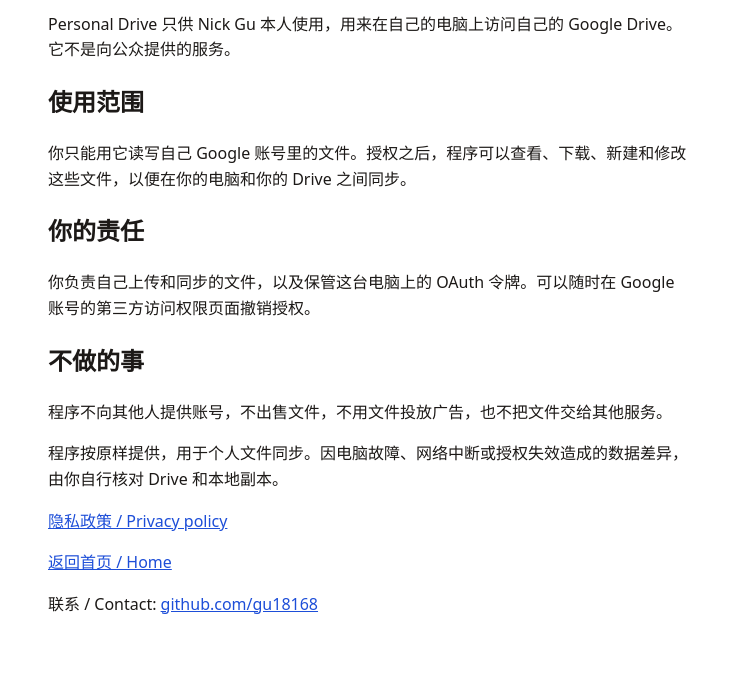
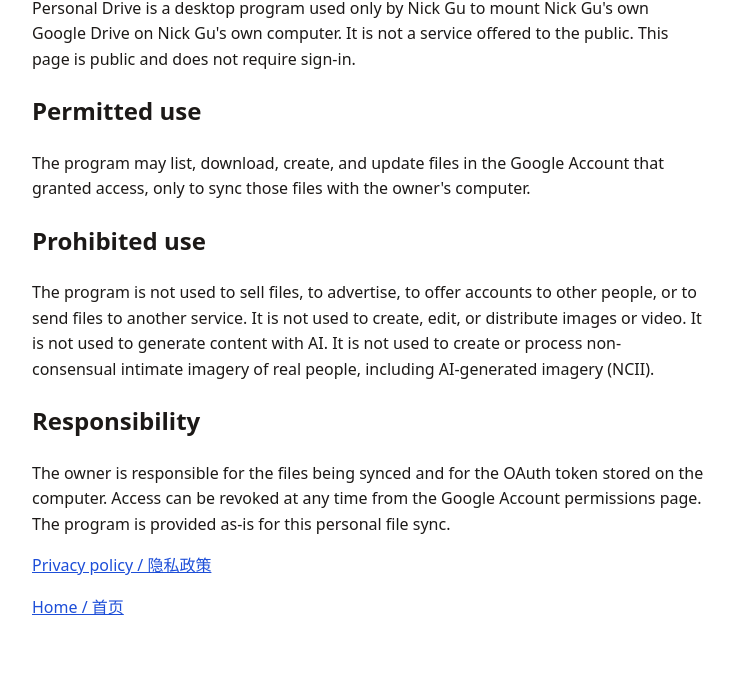
Before and after one commit to gu18168/gu18168.github.io, a plain HTML site: page terms.html in a window 1280 px wide. Shown: the part 109-800 px from the top of the page, without its empty margins (272-1006 px from the left). Drawn offline with Linux system fonts and the light colour scheme.

Commit message:
State permitted use and NCII prohibition in the terms

```diff
--- a/terms.html
+++ b/terms.html
@@ -1,26 +1,24 @@
 <!DOCTYPE html>
-<html lang="zh-Hans">
+<html lang="en">
 <head>
   <meta charset="utf-8">
   <meta name="viewport" content="width=device-width, initial-scale=1">
-  <title>Personal Drive 服务条款</title>
+  <title>Personal Drive terms of service</title>
   <style>
-    body { font-family: system-ui, sans-serif; max-width: 40rem; margin: 3rem auto; padding: 0 1.25rem; line-height: 1.6; color: #1c1917; }
+    body { font-family: system-ui, sans-serif; max-width: 42rem; margin: 2rem auto; padding: 0 1.25rem; line-height: 1.6; color: #1c1917; }
     a { color: #1d4ed8; }
   </style>
 </head>
 <body>
-  <h1>服务条款 / Terms of service</h1>
-  <p>Personal Drive 只供 Nick Gu 本人使用，用来在自己的电脑上访问自己的 Google Drive。它不是向公众提供的服务。</p>
-  <h2>使用范围</h2>
-  <p>你只能用它读写自己 Google 账号里的文件。授权之后，程序可以查看、下载、新建和修改这些文件，以便在你的电脑和你的 Drive 之间同步。</p>
-  <h2>你的责任</h2>
-  <p>你负责自己上传和同步的文件，以及保管这台电脑上的 OAuth 令牌。可以随时在 Google 账号的第三方访问权限页面撤销授权。</p>
-  <h2>不做的事</h2>
-  <p>程序不向其他人提供账号，不出售文件，不用文件投放广告，也不把文件交给其他服务。</p>
-  <p>程序按原样提供，用于个人文件同步。因电脑故障、网络中断或授权失效造成的数据差异，由你自行核对 Drive 和本地副本。</p>
-  <p><a href="/privacy.html">隐私政策 / Privacy policy</a></p>
-  <p><a href="/">返回首页 / Home</a></p>
-  <p>联系 / Contact: <a href="https://github.com/gu18168">github.com/gu18168</a></p>
+  <h1>Personal Drive terms of service</h1>
+  <p>Personal Drive is a desktop program used only by Nick Gu to mount Nick Gu's own Google Drive on Nick Gu's own computer. It is not a service offered to the public. This page is public and does not require sign-in.</p>
+  <h2>Permitted use</h2>
+  <p>The program may list, download, create, and update files in the Google Account that granted access, only to sync those files with the owner's computer.</p>
+  <h2>Prohibited use</h2>
+  <p>The program is not used to sell files, to advertise, to offer accounts to other people, or to send files to another service. It is not used to create, edit, or distribute images or video. It is not used to generate content with AI. It is not used to create or process non-consensual intimate imagery of real people, including AI-generated imagery (NCII).</p>
+  <h2>Responsibility</h2>
+  <p>The owner is responsible for the files being synced and for the OAuth token stored on the computer. Access can be revoked at any time from the Google Account permissions page. The program is provided as-is for this personal file sync.</p>
+  <p><a href="https://gu18168.github.io/privacy.html">Privacy policy / 隐私政策</a></p>
+  <p><a href="https://gu18168.github.io/">Home / 首页</a></p>
 </body>
 </html>
```
